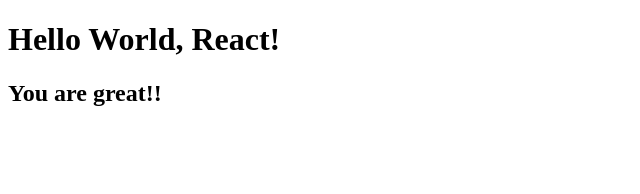
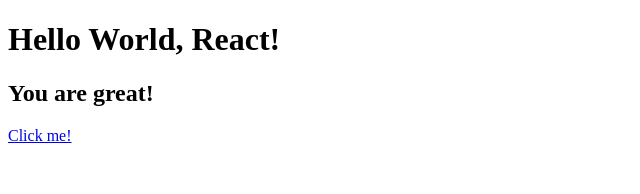
Before and after one commit to davidtrussler/david-trussler-net_react_SSR, a React app: page / in a window 1280 px wide. Shown: the top 194 px of the page, without its empty margins (0-640 px from the left). Built offline with nearby package versions, Linux system fonts and the light colour scheme; the HTML template or start-up script is replaced by a standard one.

Commit message:
Adds event listener

```diff
--- a/src/shared/App.js
+++ b/src/shared/App.js
@@ -1,10 +1,16 @@
 import React from 'react';
 
 const App = () => {
+	function handleEvent(e) {
+		e.preventDefault();
+		console.log('I was clicked!');
+	}
+
   return (
 	  <div>
 	    <h1>Hello World, React!</h1>
-	    <h2>You are great!!</h2>
+	    <h2>You are great!</h2>
+	    <a href="/?event=click" onClick={handleEvent}>Click me!</a>
 	  </div>
   )
 }
```
